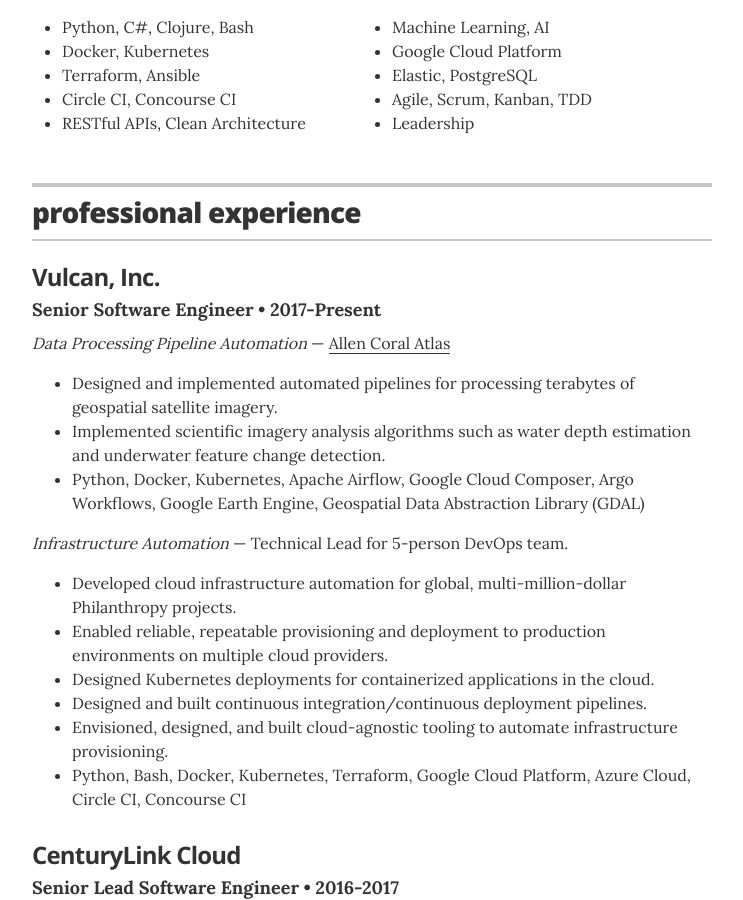
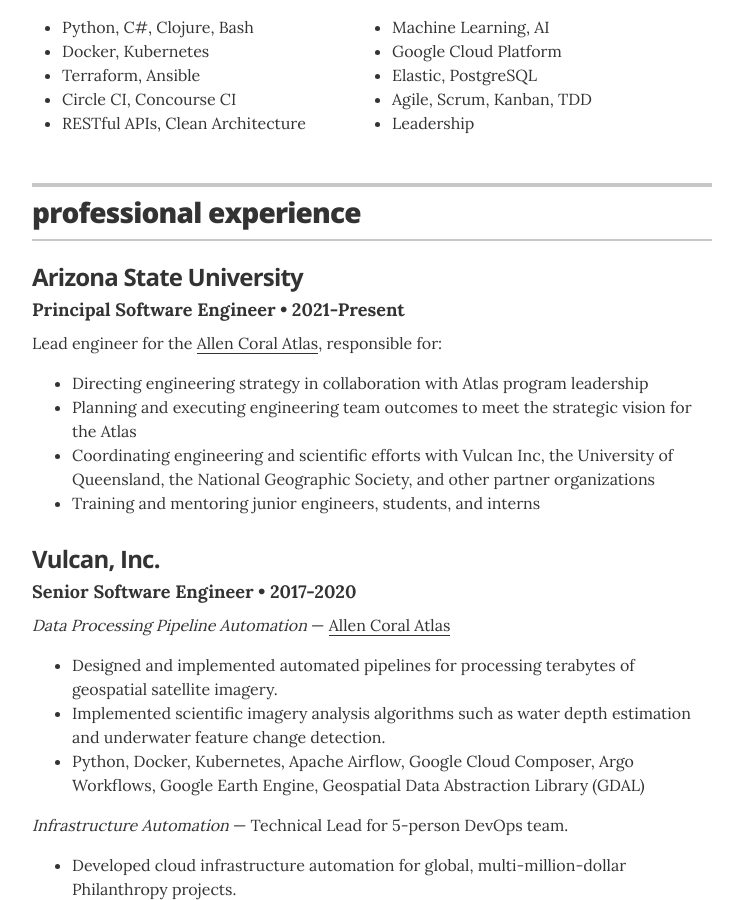
Before and after one commit to mattskone/mattskone.github.io, a Jekyll site: the page built from index.html, in a window 1280 px wide and 900 px high, scrolled down 614 px. Shown: the whole window, without its empty margins (268-1011 px from the left). Built offline with Jekyll 4.4.1, drawn with Linux system fonts in a browser that asks for light colours.

Commit message:
Update for ASU

```diff
--- a/_layouts/resume.html
+++ b/_layouts/resume.html
@@ -75,8 +75,20 @@
 	</header>
 
 	<div class="resume-item">
+		<h3 class="resume-item-title">Arizona State University</h3>
+		<h4 class="resume-item-details">Principal Software Engineer &bull; 2021-Present</h4>
+		<p class="resume-item-copy">Lead engineer for the <a href="https://allencoralatlas.org">Allen Coral Atlas</a>, responsible for:</p>
+		<ul>
+			<li>Directing engineering strategy in collaboration with Atlas program leadership</li>
+			<li>Planning and executing engineering team outcomes to meet the strategic vision for the Atlas</li>
+			<li>Coordinating engineering and scientific efforts with Vulcan Inc, the University of Queensland, the National Geographic Society, and other partner organizations</li>
+			<li>Training and mentoring junior engineers, students, and interns</li>
+		</ul>
+	</div>
+
+	<div class="resume-item">
 		<h3 class="resume-item-title">Vulcan, Inc.</h3>
-		<h4 class="resume-item-details">Senior Software Engineer &bull; 2017-Present</h4>
+		<h4 class="resume-item-details">Senior Software Engineer &bull; 2017-2020</h4>
 		<p class="resume-item-copy"><i>Data Processing Pipeline Automation</i> &mdash; <a href="https://allencoralatlas.org">Allen Coral Atlas</a></p>
 		<ul>
 			<li>Designed and implemented automated pipelines for processing terabytes of geospatial satellite imagery.</li>
```
